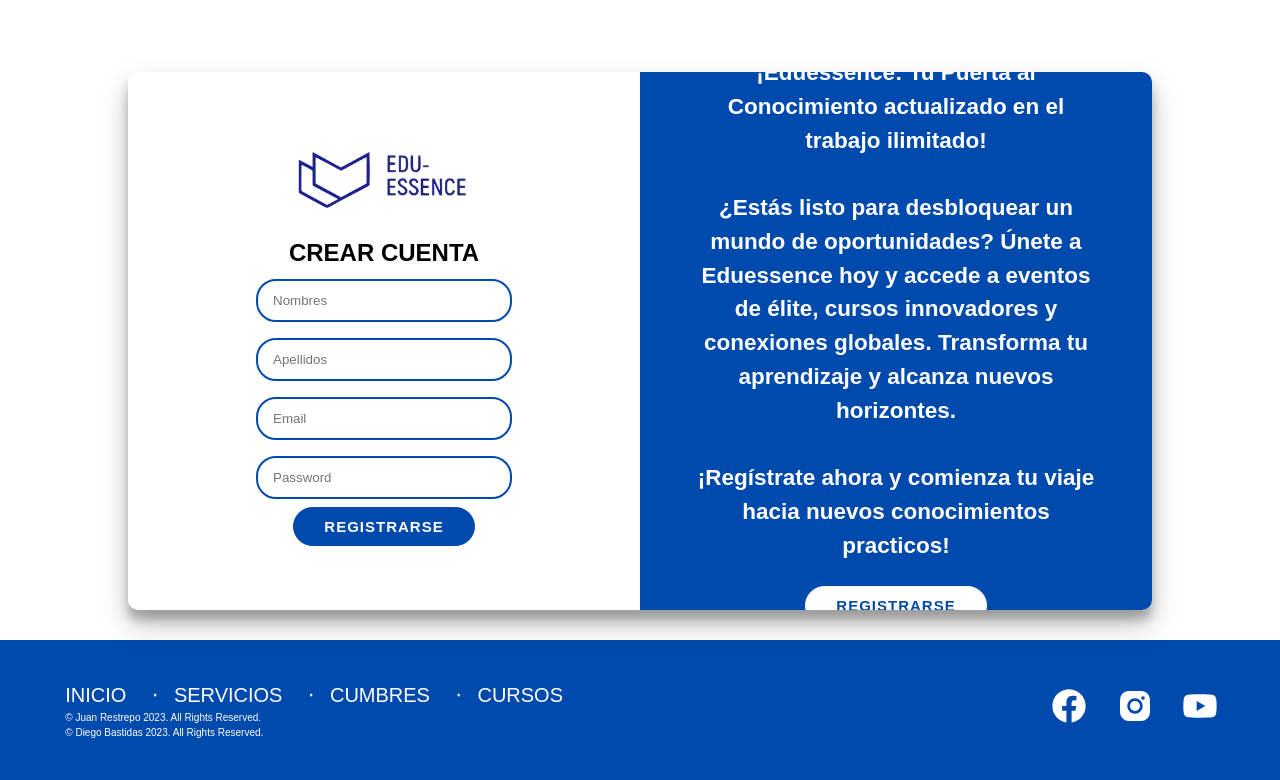
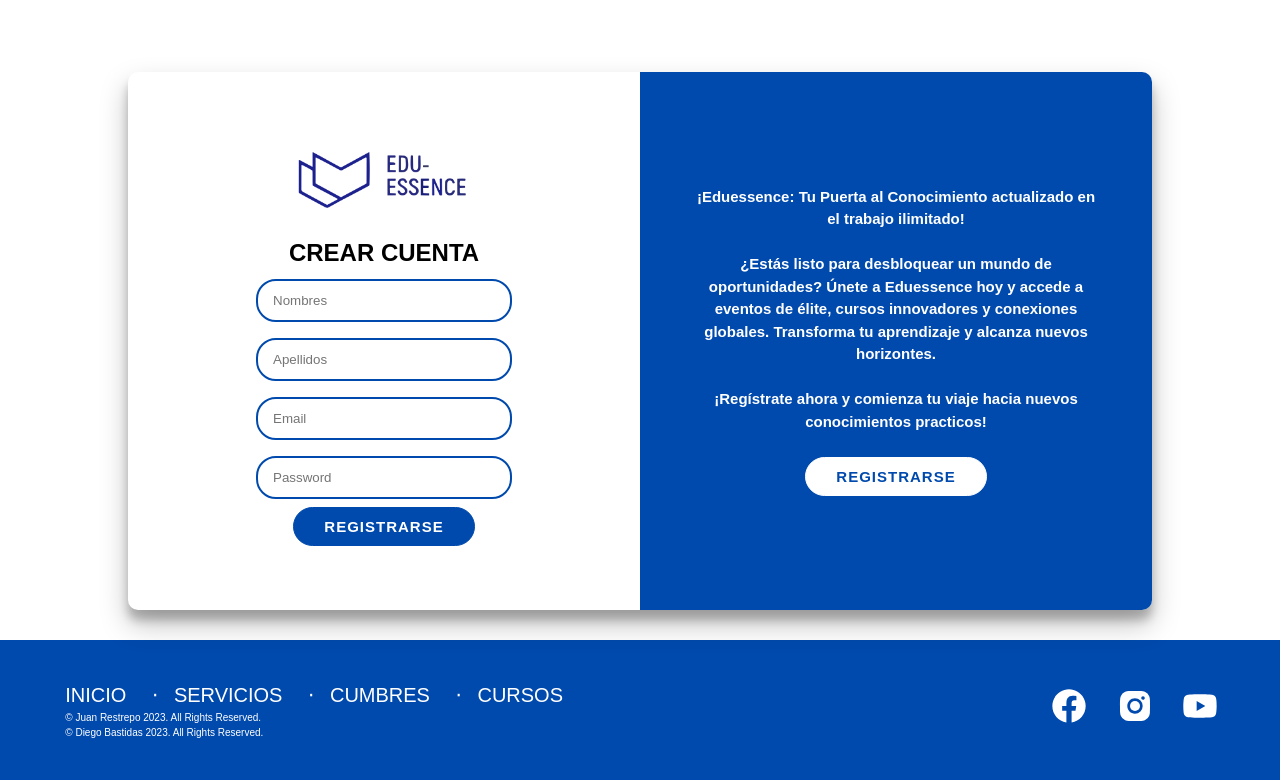
Before and after one commit to Juan-Restrepo-B/Eduessence, a PHP site: page /php/create.php in a window 1280 px wide. Shown: the part 66-846 px from the top of the page. Run offline with PHP 8.4, Linux system fonts and the light colour scheme.

Commit message:
Ajustes responsive 2

```diff
--- a/css/styles_login.css
+++ b/css/styles_login.css
@@ -215,7 +215,7 @@ input {
 }
 
 @media (min-width: 1024px) {
-    .panel-active__texto {
+    .panel-active__texto h2 {
         font-size: 1.5rem;
     }
 }
```
